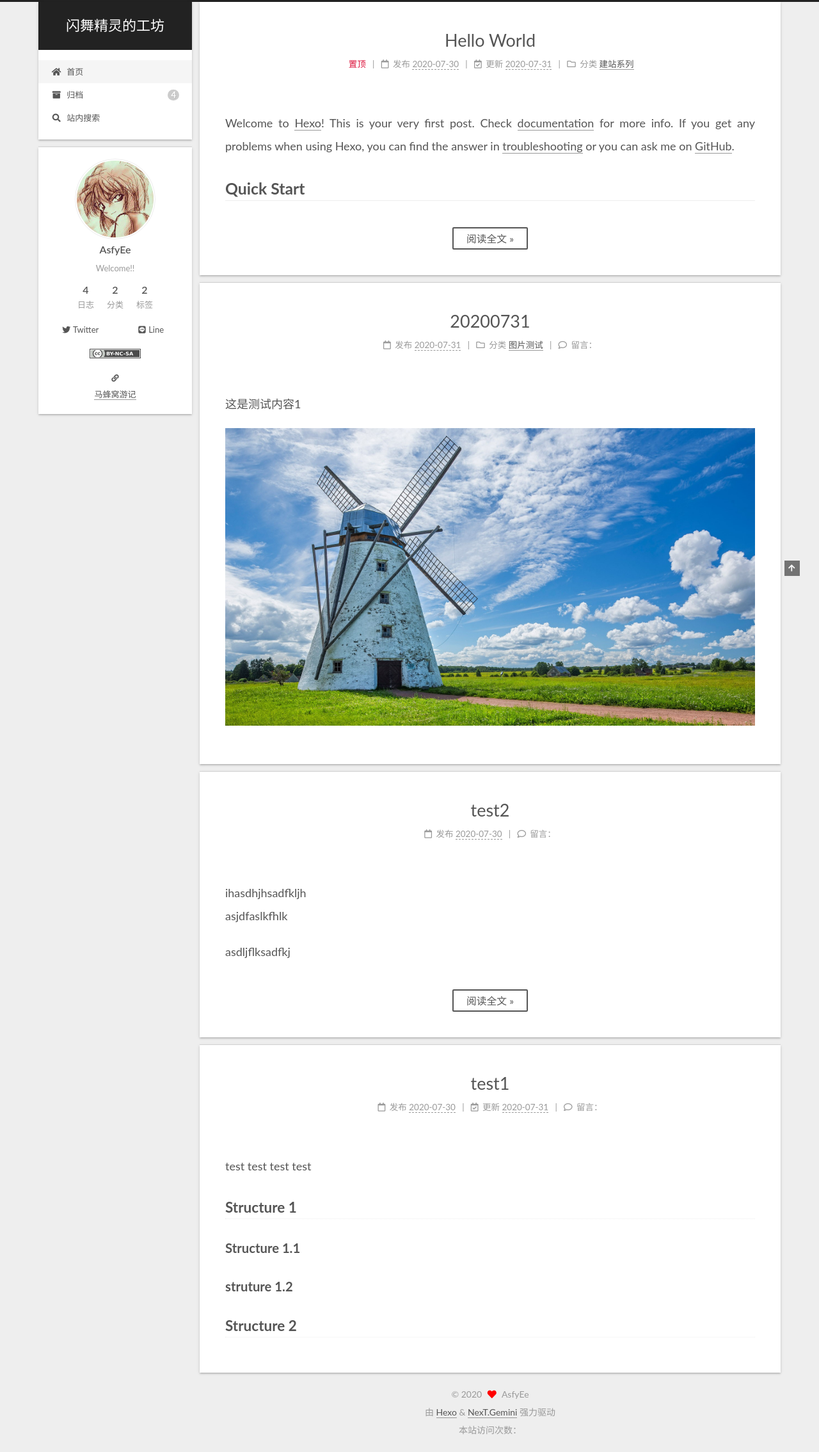
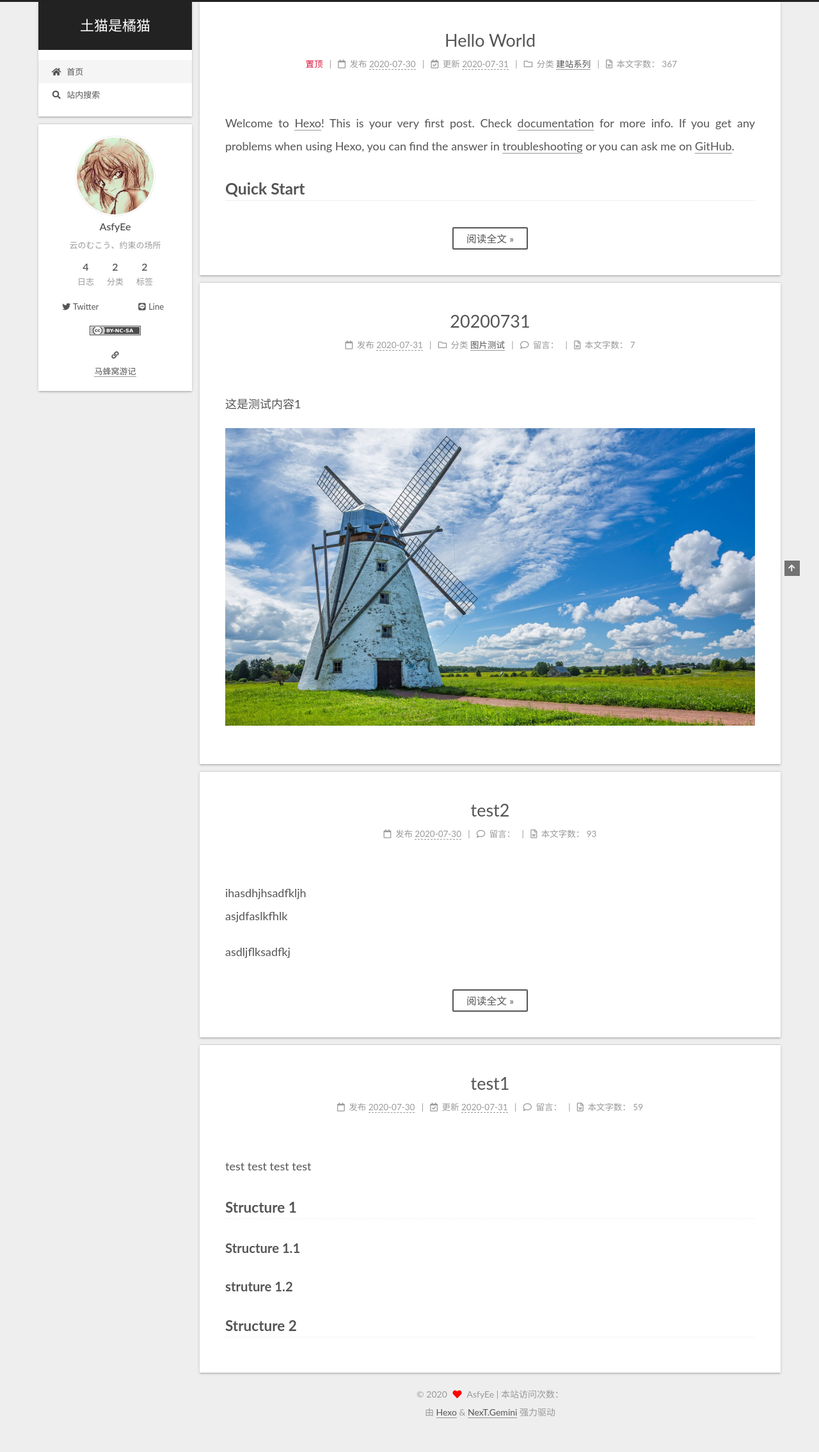
Before and after one commit to asfyee/asfyee.github.io, a plain HTML site: page index.html in a window 1280 px wide. Shown: the whole page at 64% size. After the commit the page ends 2241 px from the top, so only its background shows below. Drawn offline with Linux system fonts and the light colour scheme; some packages are replaced by stand-ins of ours; a script that the page names is missing; some icons are missing.

Commit message:
Site updated: 2020-08-01 21:48:45

```diff
--- a/css/main.css
+++ b/css/main.css
@@ -2697,7 +2697,6 @@ mark.search-keyword {
   position: sticky;
   top: 12px;
   width: 240px;
-  visibility: hidden;
 }
 @media (max-width: 991px) {
   .sidebar {
--- a/index.html
+++ b/index.html
@@ -6,8 +6,8 @@
 <meta name="theme-color" content="#222">
 <meta name="generator" content="Hexo 5.0.0">
   <link rel="apple-touch-icon" sizes="180x180" href="/images/apple-touch-icon-next.png">
-  <link rel="icon" type="image/png" sizes="32x32" href="/images/favicon-32x32-next.png">
-  <link rel="icon" type="image/png" sizes="16x16" href="/images/favicon-16x16-next.png">
+  <link rel="icon" type="image/png" sizes="32x32" href="/images/favicon-32x32-next1.png">
+  <link rel="icon" type="image/png" sizes="16x16" href="/images/favicon-16x16-next1.png">
   <link rel="mask-icon" href="/images/logo.svg" color="#222">
 
 <link rel="stylesheet" href="/css/main.css">
@@ -15,19 +15,17 @@
 
 <link rel="stylesheet" href="/lib/font-awesome/css/all.min.css">
 
-  <link rel="stylesheet" href="/lib/animate-css/animate.min.css">
-
 <script class="hexo-configurations">
     var NexT = window.NexT || {};
-    var CONFIG = {"hostname":"asfyee.github.io","root":"/","scheme":"Gemini","version":"8.0.0-rc.4","exturl":false,"sidebar":{"position":"left","display":"post","padding":18,"offset":12},"copycode":false,"bookmark":{"enable":false,"color":"#222","save":"auto"},"fancybox":false,"mediumzoom":false,"lazyload":false,"pangu":false,"comments":{"style":"tabs","active":null,"storage":true,"lazyload":false,"nav":null},"motion":{"enable":true,"async":false,"transition":{"post_block":"fadeIn","post_header":"fadeInDown","post_body":"fadeInDown","coll_header":"fadeInLeft","sidebar":"fadeInUp"}},"prism":false,"path":"search.xml","localsearch":{"enable":true,"trigger":"auto","top_n_per_article":1,"unescape":false,"preload":false}};
+    var CONFIG = {"hostname":"asfyee.github.io","root":"/","scheme":"Gemini","version":"8.0.0-rc.5","exturl":false,"sidebar":{"position":"left","display":"post","padding":18,"offset":12},"copycode":false,"bookmark":{"enable":false,"color":"#222","save":"auto"},"fancybox":false,"mediumzoom":false,"lazyload":false,"pangu":false,"comments":{"style":"tabs","active":null,"storage":true,"lazyload":false,"nav":null},"motion":{"enable":false,"async":false,"transition":{"post_block":"fadeIn","post_header":"fadeInDown","post_body":"fadeInDown","coll_header":"fadeInLeft","sidebar":"fadeInUp"}},"prism":false,"path":"search.xml","localsearch":{"enable":true,"trigger":"auto","top_n_per_article":1,"unescape":false,"preload":false}};
   </script>
 
-  <meta name="description" content="Welcome!!">
+  <meta name="description" content="云のむこう、约束の场所">
 <meta property="og:type" content="website">
-<meta property="og:title" content="闪舞精灵的工坊">
+<meta property="og:title" content="土猫是橘猫">
 <meta property="og:url" content="https://asfyee.github.io/index.html">
-<meta property="og:site_name" content="闪舞精灵的工坊">
-<meta property="og:description" content="Welcome!!">
+<meta property="og:site_name" content="土猫是橘猫">
+<meta property="og:description" content="云のむこう、约束の场所">
 <meta property="og:locale" content="zh_CN">
 <meta property="article:author" content="AsfyEe">
 <meta name="twitter:card" content="summary">
@@ -45,7 +43,7 @@
   };
 </script>
 
-  <title>闪舞精灵的工坊</title>
+  <title>土猫是橘猫</title>
 
 
 
@@ -91,7 +89,7 @@
 </head>
 
 <body itemscope itemtype="http://schema.org/WebPage">
-  <div class="container use-motion">
+  <div class="container">
     <div class="headband"></div>
 
     <main class="main">
@@ -109,7 +107,7 @@
 
     <a href="/" class="brand" rel="start">
       <i class="logo-line"></i>
-      <h1 class="site-title">闪舞精灵的工坊</h1>
+      <h1 class="site-title">土猫是橘猫</h1>
       <i class="logo-line"></i>
     </a>
   </div>
@@ -128,11 +126,6 @@
         <li class="menu-item menu-item-home">
 
     <a href="/" rel="section"><i class="fa fa-home fa-fw"></i>首页</a>
-
-  </li>
-        <li class="menu-item menu-item-archives">
-
-    <a href="/archives/" rel="section"><i class="fa fa-archive fa-fw"></i>归档<span class="badge">4</span></a>
 
   </li>
       <li class="menu-item menu-item-search">
@@ -199,13 +192,12 @@
     <img class="site-author-image" itemprop="image" alt="AsfyEe"
       src="/images/avatar.gif">
   <p class="site-author-name" itemprop="name">AsfyEe</p>
-  <div class="site-description" itemprop="description">Welcome!!</div>
+  <div class="site-description" itemprop="description">云のむこう、约束の场所</div>
 </div>
 <div class="site-state-wrap animated">
   <nav class="site-state">
       <div class="site-state-item site-state-posts">
-          <a href="/archives/">
-
+          <a href="/archives">
           <span class="site-state-item-count">4</span>
           <span class="site-state-item-name">日志</span>
         </a>
@@ -279,11 +271,11 @@
     <span hidden itemprop="author" itemscope itemtype="http://schema.org/Person">
       <meta itemprop="image" content="/images/avatar.gif">
       <meta itemprop="name" content="AsfyEe">
-      <meta itemprop="description" content="Welcome!!">
+      <meta itemprop="description" content="云のむこう、约束の场所">
     </span>
 
     <span hidden itemprop="publisher" itemscope itemtype="http://schema.org/Organization">
-      <meta itemprop="name" content="闪舞精灵的工坊">
+      <meta itemprop="name" content="土猫是橘猫">
     </span>
 
 
@@ -327,6 +319,13 @@
 
 
 
+            <span class="post-meta-item" title="本文字数">
+              <span class="post-meta-item-icon">
+                <i class="far fa-file-word"></i>
+              </span>
+                <span class="post-meta-item-text">本文字数：</span>
+              <span>367</span>
+            </span>
 
         </div>
       </header>
@@ -368,11 +367,11 @@
     <span hidden itemprop="author" itemscope itemtype="http://schema.org/Person">
       <meta itemprop="image" content="/images/avatar.gif">
       <meta itemprop="name" content="AsfyEe">
-      <meta itemprop="description" content="Welcome!!">
+      <meta itemprop="description" content="云のむこう、约束の场所">
     </span>
 
     <span hidden itemprop="publisher" itemscope itemtype="http://schema.org/Organization">
-      <meta itemprop="name" content="闪舞精灵的工坊">
+      <meta itemprop="name" content="土猫是橘猫">
     </span>
 
 
@@ -418,6 +417,13 @@
   </span>
 
 
+            <span class="post-meta-item" title="本文字数">
+              <span class="post-meta-item-icon">
+                <i class="far fa-file-word"></i>
+              </span>
+                <span class="post-meta-item-text">本文字数：</span>
+              <span>7</span>
+            </span>
 
         </div>
       </header>
@@ -452,11 +458,11 @@
     <span hidden itemprop="author" itemscope itemtype="http://schema.org/Person">
       <meta itemprop="image" content="/images/avatar.gif">
       <meta itemprop="name" content="AsfyEe">
-      <meta itemprop="description" content="Welcome!!">
+      <meta itemprop="description" content="云のむこう、约束の场所">
     </span>
 
     <span hidden itemprop="publisher" itemscope itemtype="http://schema.org/Organization">
-      <meta itemprop="name" content="闪舞精灵的工坊">
+      <meta itemprop="name" content="土猫是橘猫">
     </span>
 
 
@@ -493,6 +499,13 @@
   </span>
 
 
+            <span class="post-meta-item" title="本文字数">
+              <span class="post-meta-item-icon">
+                <i class="far fa-file-word"></i>
+              </span>
+                <span class="post-meta-item-text">本文字数：</span>
+              <span>93</span>
+            </span>
 
         </div>
       </header>
@@ -534,11 +547,11 @@
     <span hidden itemprop="author" itemscope itemtype="http://schema.org/Person">
       <meta itemprop="image" content="/images/avatar.gif">
       <meta itemprop="name" content="AsfyEe">
-      <meta itemprop="description" content="Welcome!!">
+      <meta itemprop="description" content="云のむこう、约束の场所">
     </span>
 
     <span hidden itemprop="publisher" itemscope itemtype="http://schema.org/Organization">
-      <meta itemprop="name" content="闪舞精灵的工坊">
+      <meta itemprop="name" content="土猫是橘猫">
     </span>
 
 
@@ -581,6 +594,13 @@
   </span>
 
 
+            <span class="post-meta-item" title="本文字数">
+              <span class="post-meta-item-icon">
+                <i class="far fa-file-word"></i>
+              </span>
+                <span class="post-meta-item-text">本文字数：</span>
+              <span>59</span>
+            </span>
 
         </div>
       </header>
@@ -651,16 +671,13 @@
   <span class="with-love">
     <i class="fa fa-heart"></i>
   </span>
-  <span class="author" itemprop="copyrightHolder">AsfyEe</span>
+  <span class="author" itemprop="copyrightHolder">AsfyEe </span>
+<span id="busuanzi_container_site_uv">
+  | 本站访问次数：<span class="busuanzi-value" id="busuanzi_value_site_pv"></span>
+</span>
 </div>
   <div class="powered-by">由 <a href="https://hexo.io/" class="theme-link" rel="noopener" target="_blank">Hexo</a> & <a href="https://theme-next.js.org/" class="theme-link" rel="noopener" target="_blank">NexT.Gemini</a> 强力驱动
   </div>
-
-<div class="visit">
-<span id="busuanzi_container_site_uv">
-  本站访问次数：<span class="busuanzi-value" id="busuanzi_value_site_pv"></span>
-</span>
-</div>
 
 
 <div class="busuanzi-count">
@@ -682,8 +699,6 @@
   <script src="/lib/anime.min.js"></script>
 
 <script src="/js/utils.js"></script>
-
-<script src="/js/motion.js"></script>
 
 
 <script src="/js/next-boot.js"></script>
@@ -726,5 +741,6 @@ NexT.utils.loadComments('#valine-comments', () => {
 });
 </script>
 
+
 </body>
 </html>
```
Also changed, not shown: 2020/07/30/hello-world/index.html (+23 -28 lines), 2020/07/30/test1/index.html (+23 -28 lines), 2020/07/30/test2/index.html (+23 -28 lines), 2020/07/31/20200731/index.html (+23 -28 lines), archives/2020/07/index.html (+17 -29 lines), archives/2020/index.html (+17 -29 lines), archives/index.html (+17 -29 lines), categories/index.html (+16 -28 lines), categories/图片测试/index.html (+17 -29 lines), categories/建站系列/index.html (+17 -29 lines), content.json (+1 -1 lines), js/clicklove.js (added, +20 -0 lines), tags/index.html (+16 -28 lines), tags/tag1/index.html (+17 -29 lines), 3 more files.
